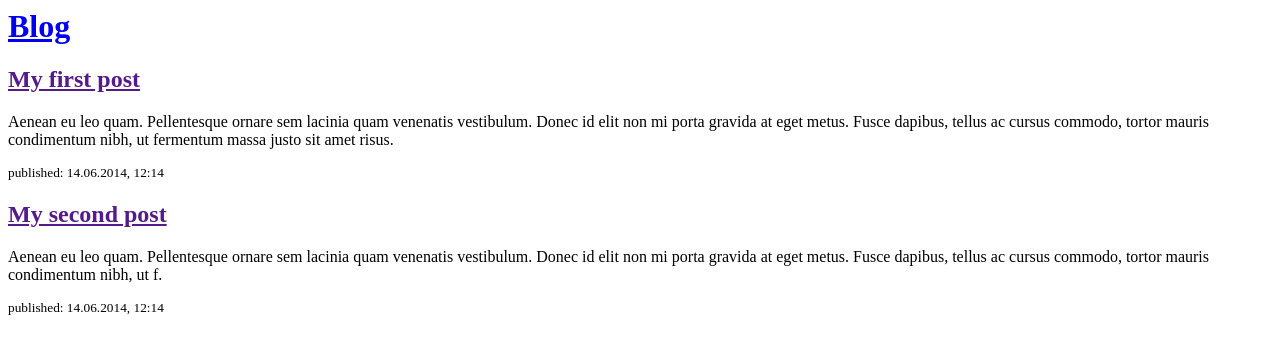
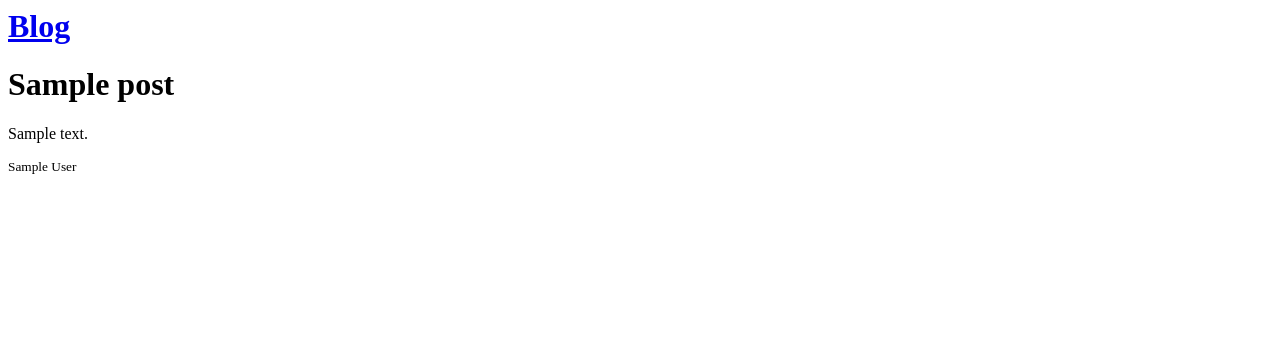
Before and after one commit to Sova98/my-blog, a Python web app: template blog/templates/blog/post_list.html in a window 1280 px wide. Shown: the top 354 px of the page. Run offline with Jinja, Linux system fonts and the light colour scheme; the template is opened without the code that fills it: most values are stand-ins (such as "Sample title", 1, 10 or a date in 2020).

Commit message:
Created dynamic adding post from db

```diff
--- a/blog/templates/blog/post_list.html
+++ b/blog/templates/blog/post_list.html
@@ -7,16 +7,12 @@
             <h1><a href="/">Blog</a></h1>
         </div>
 
-        <div>
-            <h2><a href="">My first post</a></h2>
-            <p>Aenean eu leo quam. Pellentesque ornare sem lacinia quam venenatis vestibulum. Donec id elit non mi porta gravida at eget metus. Fusce dapibus, tellus ac cursus commodo, tortor mauris condimentum nibh, ut fermentum massa justo sit amet risus.</p>
-            <p><small>published: 14.06.2014, 12:14</small></p>
-        </div>
-
-        <div>
-            <h2><a href="">My second post</a></h2>
-            <p>Aenean eu leo quam. Pellentesque ornare sem lacinia quam venenatis vestibulum. Donec id elit non mi porta gravida at eget metus. Fusce dapibus, tellus ac cursus commodo, tortor mauris condimentum nibh, ut f.</p>
-            <p><small>published: 14.06.2014, 12:14</small></p>
-        </div>
+        {% for post in posts %}
+            <div>
+                <H1>{{ post.title }}</H1>
+                {{ post.text }}
+                <p><small>{{ post.author }}</small></p>
+            </div>
+        {% endfor %}
     </body>
 </html>
--- a/blog/views.py
+++ b/blog/views.py
@@ -1,6 +1,7 @@
 from django.shortcuts import render
-
+from . models import Post
 # Create your views here.
 
 def post_list(request):
-	return render(request, "blog/post_list.html", {})
+	posts = Post.objects.all()
+	return render(request, "blog/post_list.html", {"posts" : posts})
```
